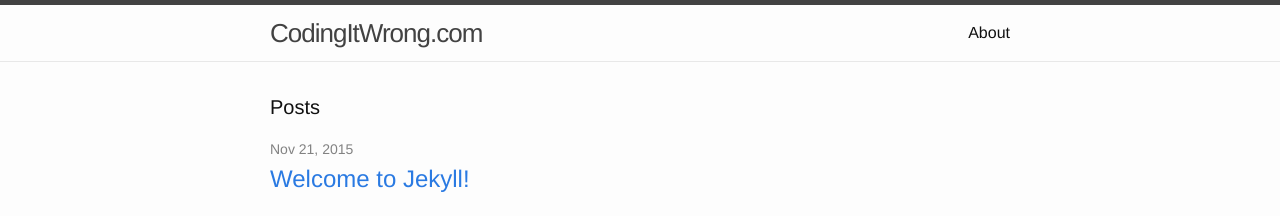
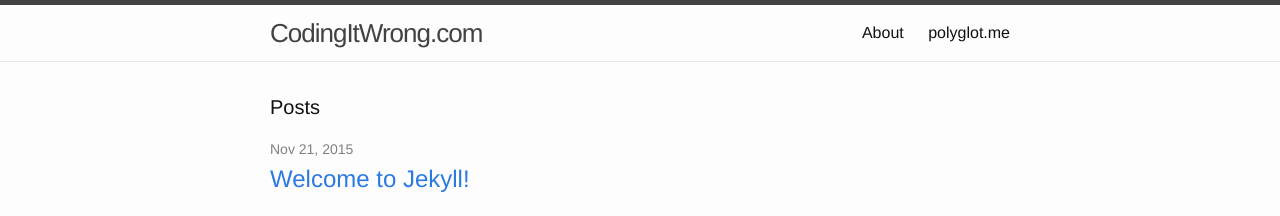
Before and after one commit to CodingItWrong/codingitwrong.com, a Jekyll site: the page built from index.html, in a window 1280 px wide. Shown: the top 216 px of the page. Built offline with Jekyll 4.4.1, drawn with Linux system fonts in a browser that asks for light colours.

Commit message:
adds polyglot link to header

```diff
--- a/_includes/header.html
+++ b/_includes/header.html
@@ -19,6 +19,7 @@
           <a class="page-link" href="{{ my_page.url | prepend: site.baseurl }}">{{ my_page.title }}</a>
           {% endif %}
         {% endfor %}
+        <a class="page-link" href="http://polyglot.me">polyglot.me</a>
       </div>
     </nav>
 
```
